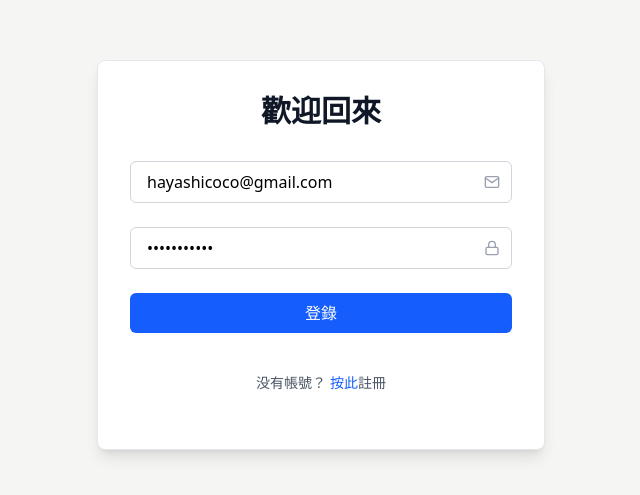
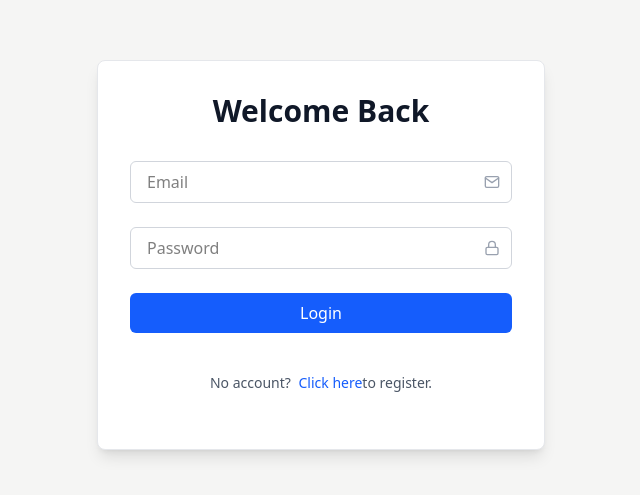
Before and after one commit to MrX1aoZ1/CSCI3100_Project, a Next.js app in the folder tickpulse/: page /login in a window 1280 px wide. Shown: the part 145-640 px from the top of the page, without its empty margins (319-959 px from the left). Built offline with nearby package versions, Linux system fonts and the light colour scheme.

Commit message:
translation fix

```diff
--- a/tickpulse/src/app/login/page.jsx
+++ b/tickpulse/src/app/login/page.jsx
@@ -9,8 +9,8 @@
   const router = useRouter();
   const [isLoading, setIsLoading] = useState(false);
 
-  const [email, setEmail] = useState('hayashicoco@gmail.com');
-  const [password, setPassword] = useState('0515hayashi');
+  const [email, setEmail] = useState('');
+  const [password, setPassword] = useState('');
 
   const [formError, setFormError] = useState(undefined);
 
@@ -93,7 +93,7 @@
         <div className="bg-white rounded-lg shadow-lg p-8 border border-gray-200">
           {/* 標題 */}
           <div className="text-center">
-            <h1 className="text-3xl font-bold text-gray-900 mb-2">歡迎回來</h1>
+            <h1 className="text-3xl font-bold text-gray-900 mb-2">Welcome Back</h1>
           </div>
 
           {/* Login Form */}
@@ -104,7 +104,7 @@
               <input
                 type="email"
                 className="w-full px-4 py-2 border border-gray-300 rounded-md focus:ring-2 focus:ring-blue-500 focus:border-blue-500 transition"
-                placeholder="郵箱"
+                placeholder="Email"
                 value={email}
                 onChange={(event) => {
                   setEmail(event.target.value);
@@ -118,7 +118,7 @@
               <input
                 type="password"
                 className="w-full px-4 py-2 border border-gray-300 rounded-md focus:ring-2 focus:ring-blue-500 focus:border-blue-500 transition"
-                placeholder="密碼"
+                placeholder="Password"
                 value={password}
                 onChange={(event) => {
                   setPassword(event.target.value);
@@ -132,20 +132,20 @@
               className="w-full py-2 px-4 bg-blue-600 hover:bg-blue-700 text-white font-medium rounded-md transition-colors"
               disabled={isLoading}
             >
-              {isLoading ? "登錄中..." : "登錄"}
+              {isLoading ? "Login..." : "Login"}
             </button>
 
             {/* Register Link */}
             <div className="text-center mt-4">
               <p className="text-sm text-gray-600">
-                没有帳號？
+                No account?{" "}
                 <Link
                   href="/sign-up"
                   className="text-blue-600 hover:text-blue-800 ml-1 font-medium"
                 >
-                  按此
+                  Click here
                 </Link>
-                註冊
+                to register.
               </p>
             </div>
 
--- a/tickpulse/src/app/sign-up/page.jsx
+++ b/tickpulse/src/app/sign-up/page.jsx
@@ -238,26 +238,26 @@
               />
             </div>
 
-            {/* 注册按钮 */}
+            {/* Sign-up button */}
             <button
               type="submit"
               className="w-full py-2 px-4 bg-blue-600 hover:bg-blue-700 text-white font-medium rounded-md transition-colors"
               disabled={isLoading}
             >
-              {isLoading ? "註冊中..." : "註冊"}
+              {isLoading ? "Register..." : "Register"}
             </button>
 
-            {/* 登录链接 */}
+            {/* Login Password */}
             <div className="text-center mt-4">
               <p className="text-sm text-gray-600">
-                已有帳號？
+                Already have an account?{" "}
                 <Link
                   href="/login"
                   className="text-blue-600 hover:text-blue-800 ml-1 font-medium"
                 >
-                  按此
+                  Click here
                 </Link>
-                登錄
+                to login.
               </p>
             </div>
             <p className="mx-6 mb-4 text-center text-red-500">
```
